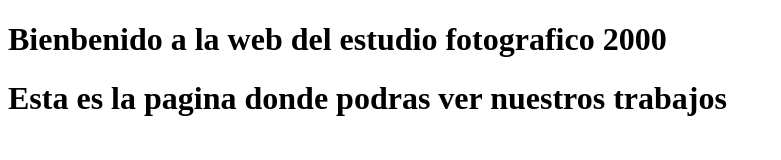
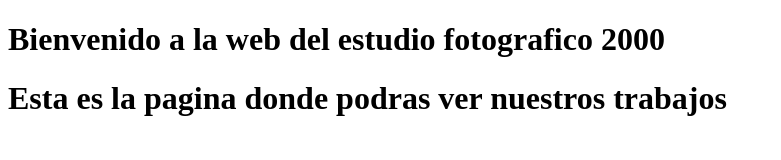
Before and after one commit to MarioSalamanca64/codigo-php, a plain HTML site: page index.html in a window 1280 px wide. Shown: the whole page, without its empty margins (0-781 px from the left). Drawn offline with Linux system fonts and the light colour scheme.

Commit message:
falto poner charset
y es utf-8 por que es en todos los idiomas

```diff
--- a/index.html
+++ b/index.html
@@ -1,11 +1,11 @@
 <!DOCTYPE html>
 <html>
-
+    <meta charset="utf-8">
     <head>
         <title>Estudio fotografico fototype 2000</title>
     </head>
 <body>
-    <h1>Bienbenido a la web del estudio fotografico 2000</h1>
+    <h1>Bienvenido a la web del estudio fotografico 2000</h1>
     <h1>Esta es la pagina donde podras ver nuestros trabajos</h1>
 </body>
 
```
